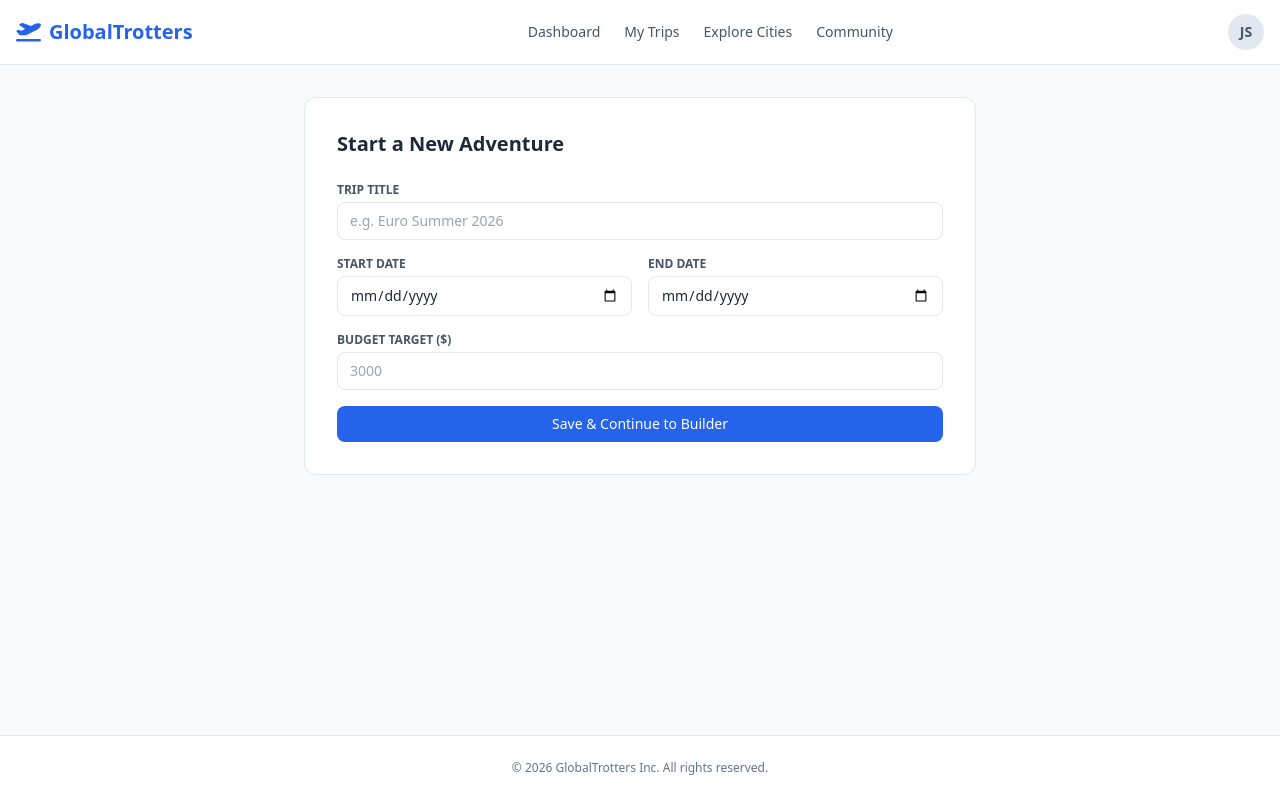
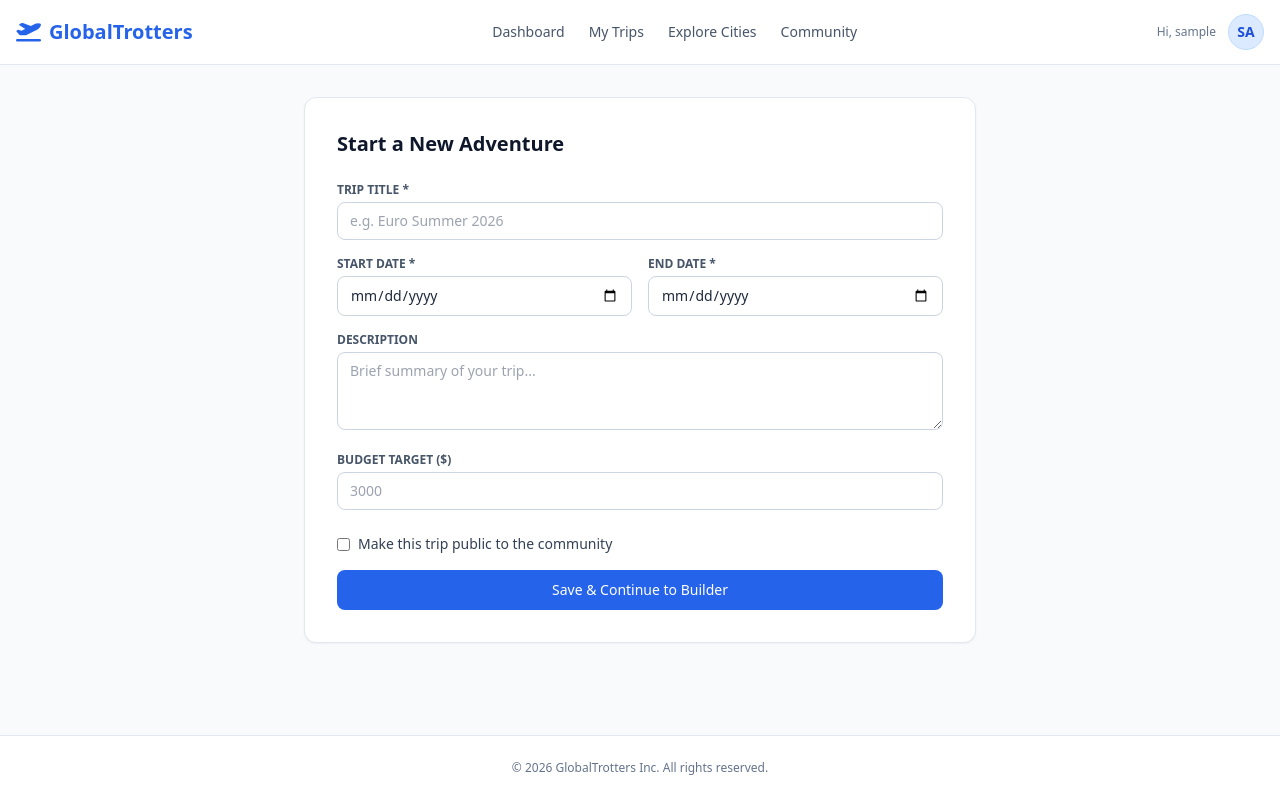
Before and after one commit to vraj-patel-15/GlobeTrotter, a Flask app: page /trips/create in a window 1280 px wide. Run offline with Flask 3, Linux system fonts and the light colour scheme; the visitor is signed in with stand-in values (Sample User, id 1); some libraries are stand-ins or nearby versions.

Commit message:
fix: resolved itinerary module functionalities

```diff
--- a/app/routes/itinerary.py
+++ b/app/routes/itinerary.py
@@ -5,7 +5,7 @@ from app import db
 from app.models.trip import Trip
 from app.models.city import City
 from app.models.activity import Activity
-from app.models.itinerary import ItineraryStop, ItineraryItem
+from app.models.itinerary import ItineraryStop, ItineraryItem, Stop
 
 itinerary_bp = Blueprint('itinerary', __name__, url_prefix='/itinerary')
 
@@ -18,7 +18,7 @@ def builder(trip_id):
     if trip.user_id != current_user.id:
         abort(403)
 
-    stops = ItineraryStop.query.filter_by(trip_id=trip.id).order_by(ItineraryStop.arrival_date.asc()).all()
+    stops = Stop.query.filter_by(trip_id=trip_id).order_by(Stop.start_date.asc(), Stop.order_index.asc()).all()
     all_cities = City.query.order_by(City.name.asc()).all()
 
     return render_template('itinerary/builder.html', trip=trip, stops=stops, cities=all_cities)
--- a/app/routes/search.py
+++ b/app/routes/search.py
@@ -85,6 +85,6 @@ def activities():
             'estimated_cost': getattr(a, 'estimated_cost', 0.0),
             'duration_hours': getattr(a, 'duration_hours', 1.0),
             'city_id': a.city_id
-        } for c in results])
+        } for a in results])
 
     return render_template('search/activities.html', activities=results, categories=categories, query=query)
--- a/app/templates/base.html
+++ b/app/templates/base.html
@@ -12,32 +12,55 @@
 <body class="bg-slate-50 text-slate-800 flex flex-col min-h-screen">
     <nav class="bg-white border-b border-slate-200 sticky top-0 z-50">
         <div class="max-w-7xl mx-auto px-4 h-16 flex items-center justify-between">
-            <a href="/dashboard" class="flex items-center gap-2 font-bold text-xl text-blue-600">
+            <a href="{{ url_for('dashboard.home') }}" class="flex items-center gap-2 font-bold text-xl text-blue-600">
                 <i class="fa-solid fa-plane-departure"></i> GlobalTrotters
             </a>
             <div class="hidden md:flex gap-6 font-medium text-slate-600 text-sm">
-                <a href="/dashboard" class="hover:text-blue-600">Dashboard</a>
-                <a href="/trips/list" class="hover:text-blue-600">My Trips</a>
+                <a href="{{ url_for('dashboard.home') }}" class="hover:text-blue-600">Dashboard</a>
+                <a href="{{ url_for('trips.list_trips') }}" class="hover:text-blue-600">My Trips</a>
                 <a href="/search/cities" class="hover:text-blue-600">Explore Cities</a>
                 <a href="/community" class="hover:text-blue-600">Community</a>
             </div>
             <div class="flex items-center gap-3">
-                <a href="/profile" class="w-9 h-9 rounded-full bg-slate-200 flex items-center justify-center text-slate-600 font-bold text-sm">JS</a>
+                {% if current_user.is_authenticated %}
+                    <span class="text-xs text-slate-500 font-medium hidden sm:inline">Hi, {{ current_user.username }}</span>
+                    <a href="/profile" class="w-9 h-9 rounded-full bg-blue-100 text-blue-700 font-bold flex items-center justify-center text-sm border border-blue-200">
+                        {{ current_user.username[:2]|upper }}
+                    </a>
+                {% else %}
+                    <a href="{{ url_for('auth.login') }}" class="text-sm font-medium text-blue-600 hover:underline">Log In</a>
+                {% endif %}
             </div>
         </div>
     </nav>
 
     <main class="flex-grow max-w-7xl w-full mx-auto px-4 py-8">
+        <!-- Flash Messages Banner Container -->
+        {% with messages = get_flashed_messages(with_categories=true) %}
+          {% if messages %}
+            <div class="mb-6 space-y-2">
+              {% for category, message in messages %}
+                <div class="p-4 rounded-xl text-sm font-medium flex justify-between items-center shadow-sm {% if category == 'danger' or category == 'error' %}bg-red-50 text-red-700 border border-red-200{% elif category == 'success' %}bg-emerald-50 text-emerald-700 border border-emerald-200{% else %}bg-blue-50 text-blue-700 border border-blue-200{% endif %}">
+                  <span>{{ message }}</span>
+                  <button onclick="this.parentElement.remove()" class="text-slate-400 hover:text-slate-600 font-bold ml-4">&times;</button>
+                </div>
+              {% endfor %}
+            </div>
+          {% endif %}
+        {% endwith %}
+
         {% block content %}{% endblock %}
     </main>
+
+    <footer class="bg-white border-t border-slate-200 py-6 text-center text-xs text-slate-500">
+        © 2026 GlobalTrotters Inc. All rights reserved.
+    </footer>
+
     <script src="{{ url_for('static', filename='js/main.js') }}"></script>
     <script src="{{ url_for('static', filename='js/itinerary.js') }}"></script>
     <script src="{{ url_for('static', filename='js/search.js') }}"></script>
     <script src="{{ url_for('static', filename='js/budget.js') }}"></script>
     <script src="{{ url_for('static', filename='js/calendar.js') }}"></script>
-    <footer class="bg-white border-t border-slate-200 py-6 text-center text-xs text-slate-500">
-        © 2026 GlobalTrotters Inc. All rights reserved.
-    </footer>
     {% block scripts %}{% endblock %}
 </body>
 </html>
--- a/app/templates/trips/create.html
+++ b/app/templates/trips/create.html
@@ -1,29 +1,47 @@
 {% extends "base.html" %}
-{% block title %}Create New Trip - GlobalTrotters{% endblock %}
+{% block title %}{% if is_edit %}Edit Trip{% else %}Start a New Adventure{% endif %} - GlobeTrotter{% endblock %}
 
 {% block content %}
-<div class="max-w-2xl mx-auto bg-white p-8 rounded-xl border border-slate-200">
-    <h1 class="text-xl font-bold mb-6">Start a New Adventure</h1>
-    <form action="/trips/create" method="POST" class="space-y-4">
+<div class="max-w-2xl mx-auto bg-white p-8 rounded-xl border border-slate-200 shadow-sm">
+    <h1 class="text-xl font-bold mb-6 text-slate-900">
+        {% if is_edit %}Edit Trip Details{% else %}Start a New Adventure{% endif %}
+    </h1>
+
+    <form action="{% if is_edit %}{{ url_for('trips.edit', trip_id=trip.id) }}{% else %}{{ url_for('trips.create') }}{% endif %}" method="POST" class="space-y-4">
         <div>
-            <label class="block text-xs font-semibold text-slate-600 uppercase mb-1">Trip Title</label>
-            <input type="text" placeholder="e.g. Euro Summer 2026" class="w-full px-3 py-2 border rounded-lg text-sm">
+            <label class="block text-xs font-semibold text-slate-600 uppercase mb-1">Trip Title *</label>
+            <input type="text" name="title" required value="{{ trip.title if is_edit and trip else '' }}" placeholder="e.g. Euro Summer 2026" class="w-full px-3 py-2 border border-slate-300 rounded-lg text-sm focus:ring-2 focus:ring-blue-500 focus:outline-none">
         </div>
+
         <div class="grid grid-cols-2 gap-4">
             <div>
-                <label class="block text-xs font-semibold text-slate-600 uppercase mb-1">Start Date</label>
-                <input type="date" class="w-full px-3 py-2 border rounded-lg text-sm">
+                <label class="block text-xs font-semibold text-slate-600 uppercase mb-1">Start Date *</label>
+                <input type="date" name="start_date" required value="{{ trip.start_date if is_edit and trip else '' }}" class="w-full px-3 py-2 border border-slate-300 rounded-lg text-sm focus:ring-2 focus:ring-blue-500 focus:outline-none">
             </div>
             <div>
-                <label class="block text-xs font-semibold text-slate-600 uppercase mb-1">End Date</label>
-                <input type="date" class="w-full px-3 py-2 border rounded-lg text-sm">
+                <label class="block text-xs font-semibold text-slate-600 uppercase mb-1">End Date *</label>
+                <input type="date" name="end_date" required value="{{ trip.end_date if is_edit and trip else '' }}" class="w-full px-3 py-2 border border-slate-300 rounded-lg text-sm focus:ring-2 focus:ring-blue-500 focus:outline-none">
             </div>
         </div>
+
+        <div>
+            <label class="block text-xs font-semibold text-slate-600 uppercase mb-1">Description</label>
+            <textarea name="description" rows="3" placeholder="Brief summary of your trip..." class="w-full px-3 py-2 border border-slate-300 rounded-lg text-sm focus:ring-2 focus:ring-blue-500 focus:outline-none">{{ trip.description if is_edit and trip else '' }}</textarea>
+        </div>
+
         <div>
             <label class="block text-xs font-semibold text-slate-600 uppercase mb-1">Budget Target ($)</label>
-            <input type="number" placeholder="3000" class="w-full px-3 py-2 border rounded-lg text-sm">
+            <input type="number" step="0.01" name="budget" value="{{ trip.budget if is_edit and trip else '' }}" placeholder="3000" class="w-full px-3 py-2 border border-slate-300 rounded-lg text-sm focus:ring-2 focus:ring-blue-500 focus:outline-none">
         </div>
-        <button class="w-full bg-blue-600 text-white py-2 rounded-lg font-medium text-sm">Save & Continue to Builder</button>
+
+        <div class="flex items-center gap-2 pt-2">
+            <input type="checkbox" id="is_public" name="is_public" {% if is_edit and trip and trip.is_public %}checked{% endif %} class="rounded border-slate-300 text-blue-600 focus:ring-blue-500">
+            <label for="is_public" class="text-sm text-slate-700 font-medium">Make this trip public to the community</label>
+        </div>
+
+        <button type="submit" class="w-full bg-blue-600 hover:bg-blue-700 text-white py-2.5 rounded-lg font-medium text-sm transition-colors mt-4">
+            {% if is_edit %}Save Changes{% else %}Save & Continue to Builder{% endif %}
+        </button>
     </form>
 </div>
 {% endblock %}
```
Also changed, not shown: app/models/itinerary.py (+4 -13 lines), app/models/trip.py (+16 -0 lines), app.db (added).
